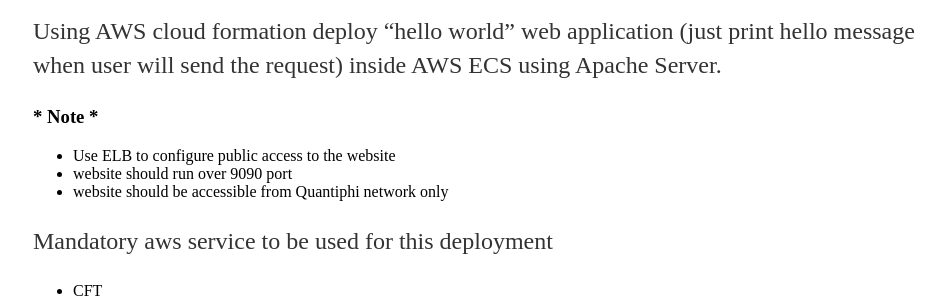
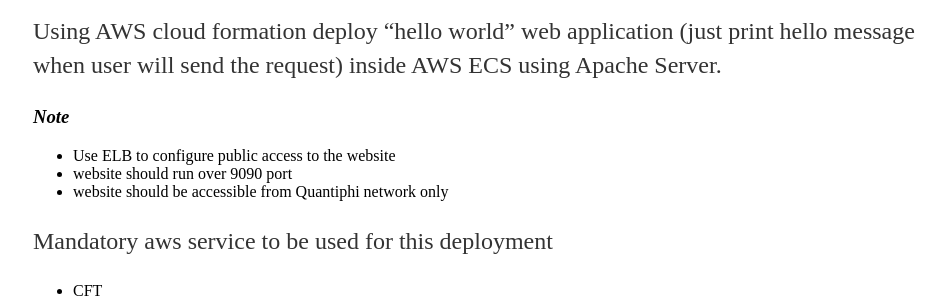
Before and after one commit to sureshbv/sureshbv.github.io, a Jekyll site: the page built from _posts/2018-01-04-web-application-using-AWS-cloud-formation.md, in a window 1280 px wide. Shown: the part 346-646 px from the top of the page, without its empty margins (159-1105 px from the left). Built offline with Jekyll 4.4.1, drawn with Linux system fonts in a browser that asks for light colours.

```diff
--- a/_posts/2018-01-04-web-application-using-AWS-cloud-formation.md
+++ b/_posts/2018-01-04-web-application-using-AWS-cloud-formation.md
@@ -6,7 +6,7 @@ date: 2018-01-04
 ## Problem Statement
 Using AWS cloud formation deploy "hello world" web application (just print hello message when user will send the request) inside AWS ECS using Apache Server.
 
-### * Note *
+### _Note_
 
 - Use ELB to configure public access to the website
 - website should run over 9090 port
```
